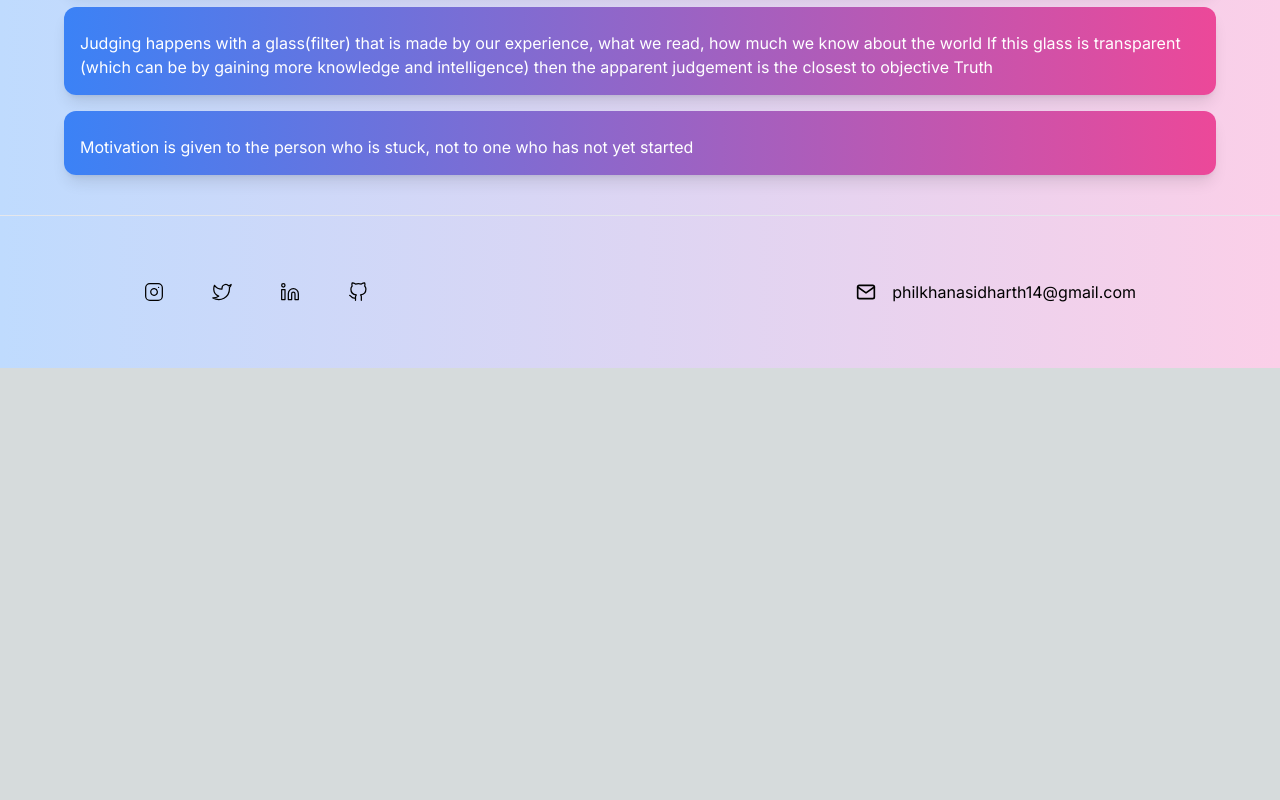
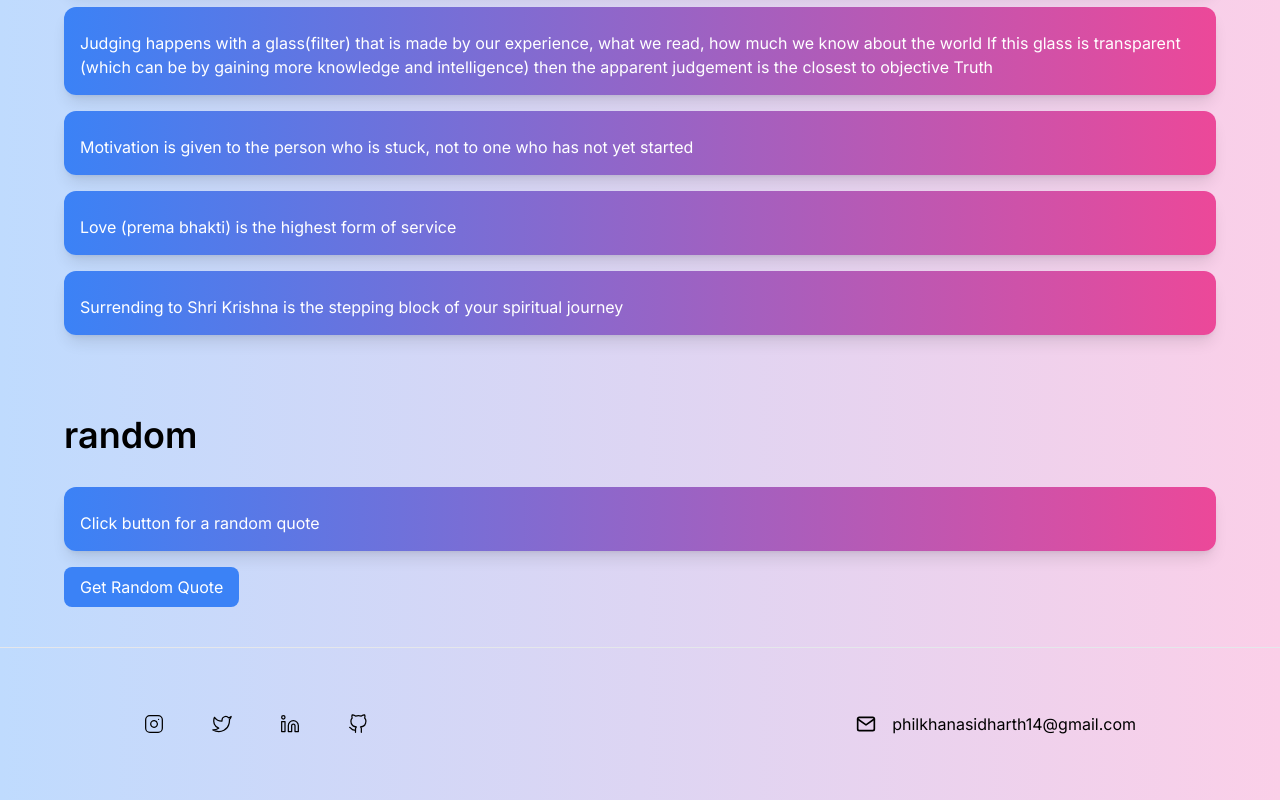
Before and after one commit to psidh/myQuotes, a Next.js app: page / in a window 1280 px wide. Shown: the part 546-1346 px from the top of the page. Before the commit the page ends 914 px from the top, so only its background shows below. Built offline with nearby package versions, Linux system fonts and the light colour scheme.

Commit message:
Random quotes added

```diff
--- /dev/null
+++ b/src/app/components/random.tsx
@@ -0,0 +1,58 @@
+/* eslint-disable react-hooks/rules-of-hooks */
+"use client";
+// src/components/Blog.js
+import React, { useState } from "react"; // Import useState
+import styled, { createGlobalStyle } from "styled-components";
+const GlobalStyle = createGlobalStyle`
+@font-face {
+  font-family: 'Ambit';
+  src: url('/fonts/Ambit/Ambit-Regular.ttf') format('truetype');
+}
+`;
+
+const Quotes = [
+  "Knowledge is bliss, ignorance (if intended) is stupidity",
+  "Judging happens with a glass(filter) that is made by our experience, what we read, how much we know about the world \nIf this glass is transparent (which can be by gaining more knowledge and intelligence) then the apparent judgement is the closest to objective Truth ",
+  "Motivation is given to the person who is stuck, not to one who has not yet started",
+  "Love (prema bhakti) is the highest form of service",
+  "Surrending to Shri Krishna is the stepping block of your spiritual journey",
+];
+
+const Blog = () => {
+  const [randomQuote, setRandomQuote] = useState(null);
+
+  const getRandomQuote = () => {
+    const randomIndex = Math.floor(Math.random() * Quotes.length);
+    setRandomQuote(Quotes[randomIndex]);
+  };
+
+  return (
+    <div className="">
+      <GlobalStyle />
+      <main id="blog">
+        <div className="container mx-auto pt-4 pb-8 px-6 md:px-16 md:py-10 ">
+          <h2 className="text-black md:text-4xl text-3xl font-semibold text-center md:text-left dark:text-white mb-8">random</h2>
+          <div>
+            <div className="grid gap-4">
+              <div className="flex-1 h-full">
+                <div className="bg-gradient-to-r from-blue-500 to-pink-500 dark:bg-gradient-to-r dark:from-blue-300 dark:to-pink-300 rounded-xl shadow-lg p-4">
+                  <p className="mt-2 dark:text-black text-white">
+                    {randomQuote || "Click button for a random quote"}
+                  </p>
+                </div>
+                <button
+                  className="mt-4 bg-blue-500 text-white py-2 px-4 rounded-lg"
+                  onClick={getRandomQuote}
+                >
+                  Get Random Quote
+                </button>
+              </div>
+            </div>
+          </div>
+        </div>
+      </main>
+    </div>
+  );
+};
+
+export default Blog;
--- a/src/app/data/data.ts
+++ b/src/app/data/data.ts
@@ -9,7 +9,12 @@ const Quotes = [
     {
       content: "Motivation is given to the person who is stuck, not to one who has not yet started",
     },
-
+    {
+      content: "Love (prema bhakti) is the highest form of service",
+    },
+    {
+      content: "Surrending to Shri Krishna is the stepping block of your spiritual journey",
+    },
     // Add more blog post objects
   ];
 
--- a/src/app/page.tsx
+++ b/src/app/page.tsx
@@ -3,12 +3,14 @@ import NavBar from './components/NavBar';
 import Top from './components/top';
 import Quotes from './components/quotes';
 import Footer from './components/footer';
+import Blog from './components/random';
 export default function Home() {
   return (<main className='bg-gradient-to-r from-blue-200 to-pink-200 dark:bg-gradient-to-r dark:from-blue-900 dark:to-pink-900' >
     <NavBar/>
     <Top />
     <Quotes />
+    <Blog />
     <Footer />
   </main>
-  )
+  );
 }
```
